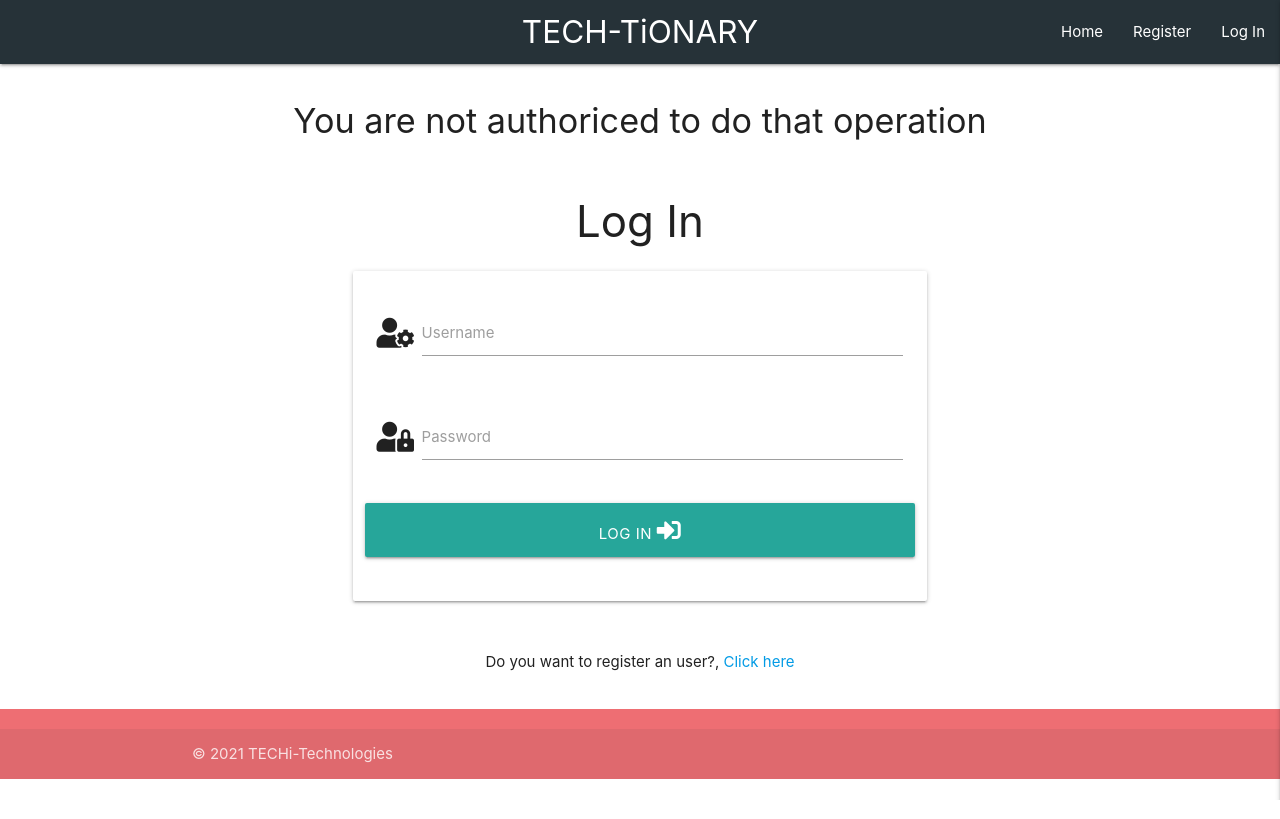
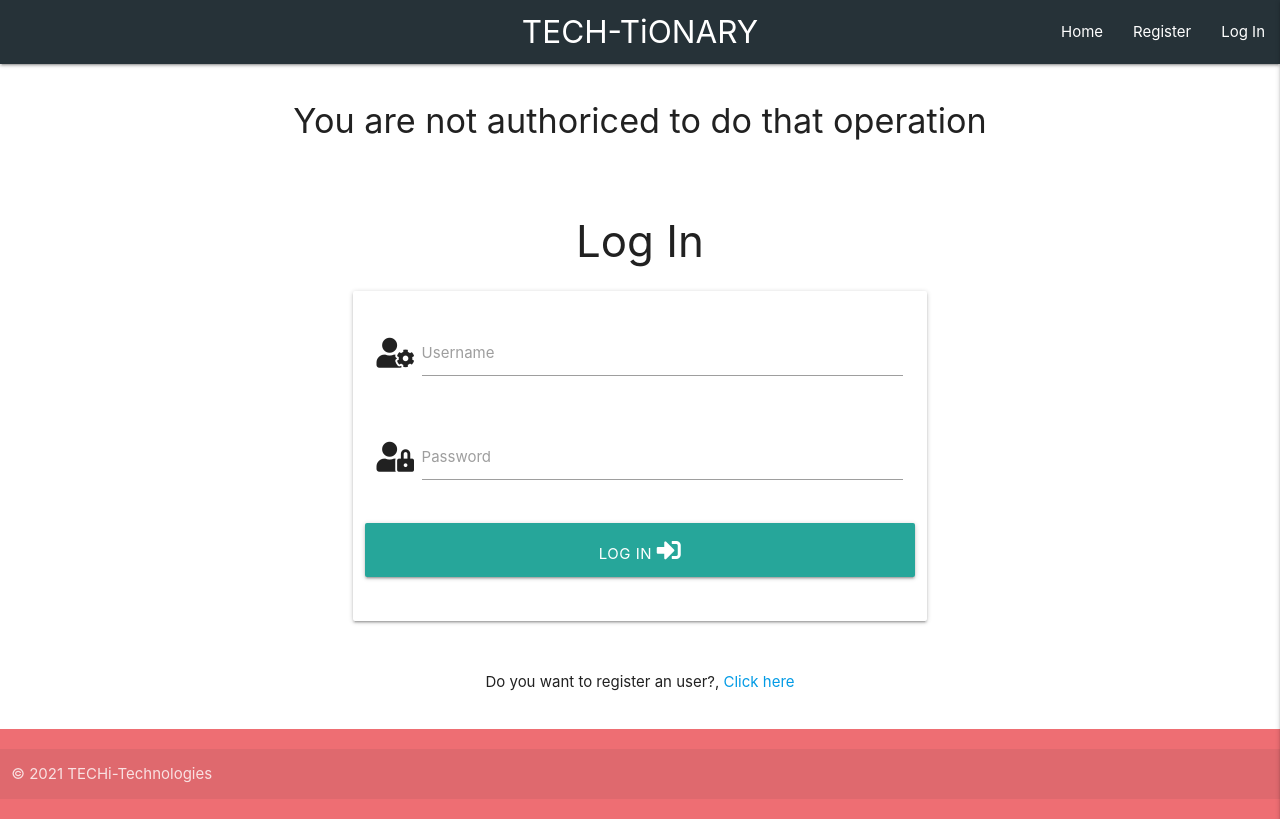
Before and after one commit to ED-IP/Milestone-3-project, a Flask app: page /add_entry in a window 1280 px wide. Run offline with Flask 2, Linux system fonts and the light colour scheme; some libraries are stand-ins or nearby versions.

Commit message:
adjustements for the footer

```diff
--- a/static/css/style.css
+++ b/static/css/style.css
@@ -5,3 +5,13 @@
 .btn-padding {
     margin: 10px 0;
 }
+
+ body {
+    display: flex;
+    min-height: 100vh;
+    flex-direction: column;
+  }
+
+  main {
+    flex: 1 0 auto;
+  }
--- a/templates/base.html
+++ b/templates/base.html
@@ -75,8 +75,8 @@
         {% endblock %}
     </main>
     <footer class="page-footer">
-        <div class="footer-copyright">
-            <div class="container">
+        <div class="row footer-copyright">
+            <div class="col s12 container">
                 © 2021 TECHi-Technologies
             </div>
         </div>
```
